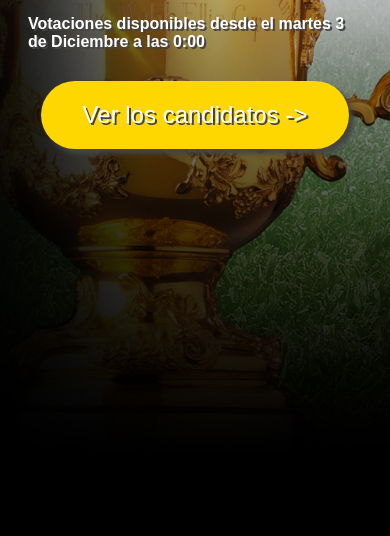
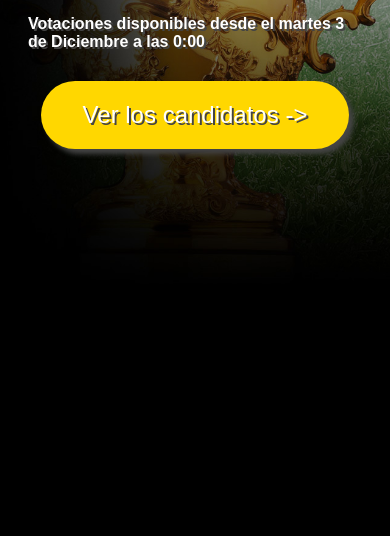
Before and after one commit to johanjaguar/winners, a plain HTML site: page index.html in a window 390 px wide. Shown: the part 308-844 px from the top of the page. Drawn offline with Linux system fonts and the light colour scheme; a web font is replaced by a local one.

Commit message:
firefox fix

```diff
--- a/style.scss
+++ b/style.scss
@@ -1,13 +1,17 @@
 @import url('https://fonts.googleapis.com/css?family=Tomorrow&display=swap');
 body {
-    background: url(assets/webellis.jpg);
+    background-color: #000000;
+    background-image: url(assets/webellis.jpg);
+    background-position: center top;
+    background-repeat: no-repeat;
     background-size: cover;
-    background-position: center center;
     font-family: 'Tomorrow', sans-serif;
 
     @media screen and (max-width: 768px) {
-        background-size: cover;
-        background-position-x: -14em;
+        background-attachment: fixed;
+        background-position: 14% top;
+        background-repeat: no-repeat;
+        background-size: 300%;
     }
 }
 
```
Also changed, not shown: style.css, 1 other file.
